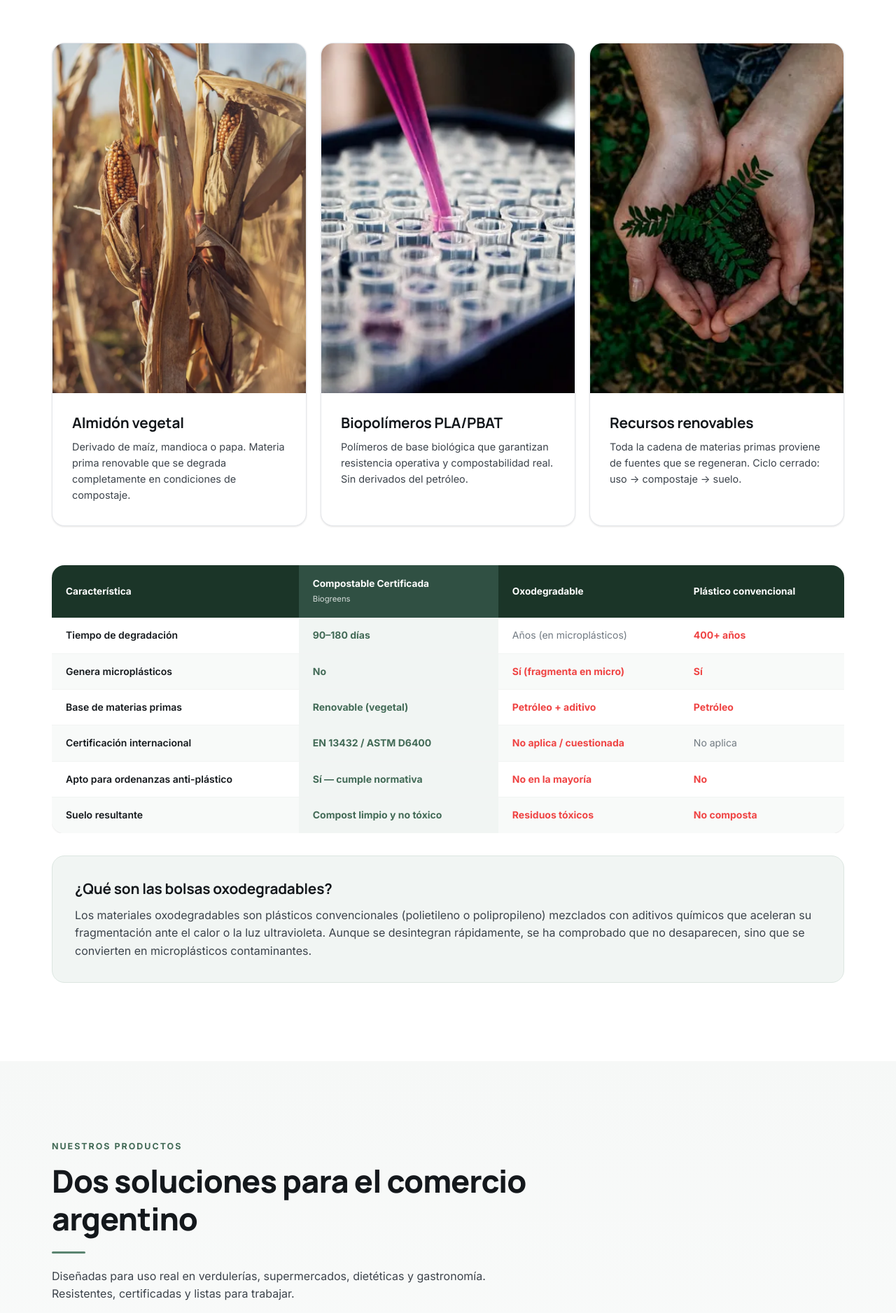
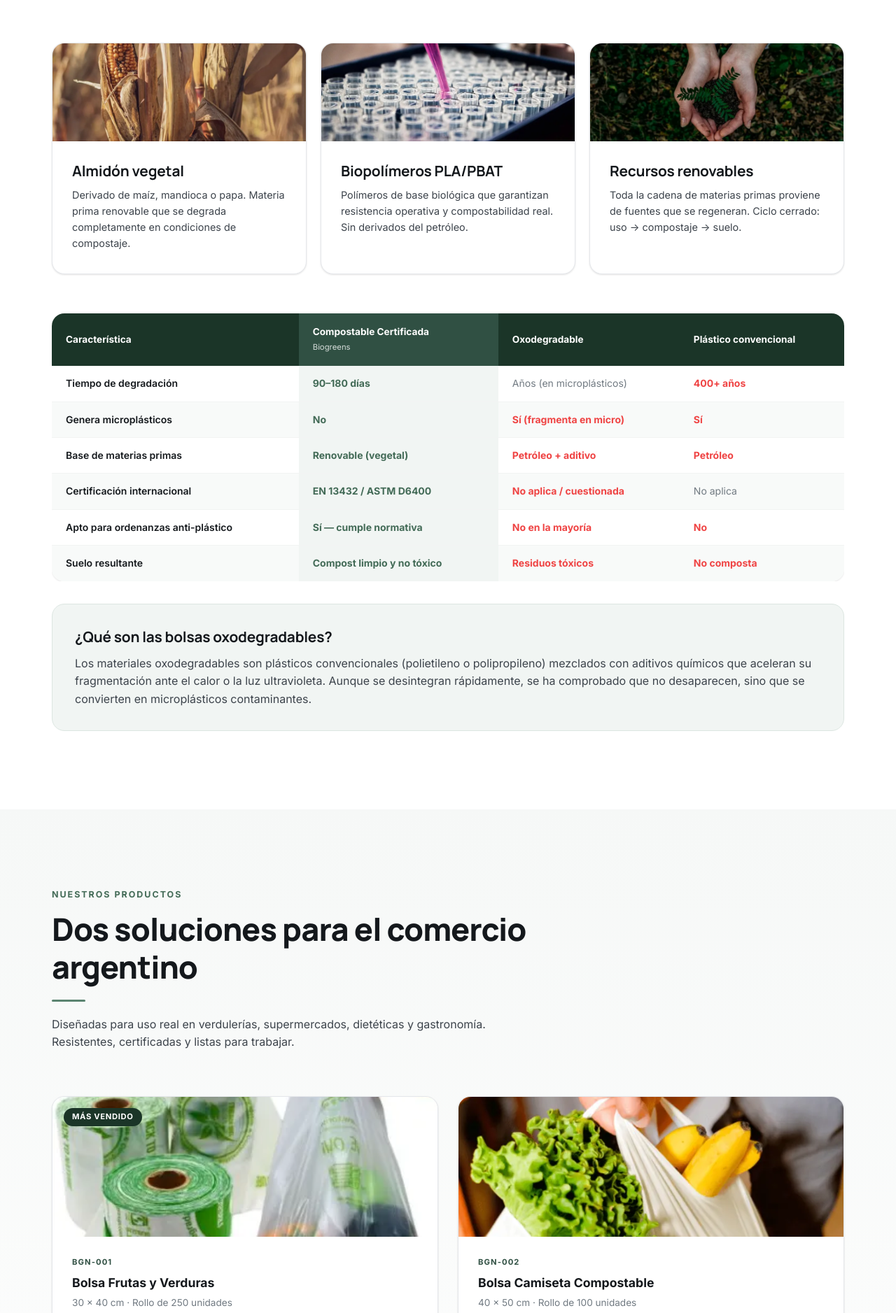
Before and after one commit to hidroviavts-droid/biogreens, a plain HTML site: page index.html in a window 1280 px wide. Shown: the part 2943-4820 px from the top of the page at 70% size. Drawn offline with Linux system fonts and the light colour scheme.

Commit message:
style: reducir imágenes a altura fija (materias 140px, productos 200px, uso comercio 120px)

```diff
--- a/index.html
+++ b/index.html
@@ -500,7 +500,7 @@
       border-color: #D1D5DB;
     }
     .material-card__img {
-      width: 100%; aspect-ratio: 16/6.5; object-fit: cover; display: block;
+      width: 100%; height: 140px; object-fit: cover; display: block;
       background: linear-gradient(135deg, #F0F4F8, #F8FAFC);
     }
     .material-card__body { padding: 28px 28px 32px; }
@@ -559,10 +559,11 @@
       border-color: #D1D5DB;
     }
     .product-card__img {
-      width: 100%; aspect-ratio: 4/2.55;
+      width: 100%; height: 200px;
       background: linear-gradient(135deg, var(--green-100), var(--green-50));
       display: flex; align-items: center; justify-content: center;
       position: relative;
+      object-fit: cover;
     }
     .product-card__img-label {
       position: absolute; top: 16px; left: 16px;
@@ -637,7 +638,7 @@
       border-color: #D1D5DB;
     }
     .proof-card__img {
-      width: 100%; aspect-ratio: 4/1.5; object-fit: cover; display: block;
+      width: 100%; height: 120px; object-fit: cover; display: block;
       background: linear-gradient(135deg, #F0F4F8, #F8FAFC);
     }
     .proof-card__body { padding: 26px 28px; }
```
